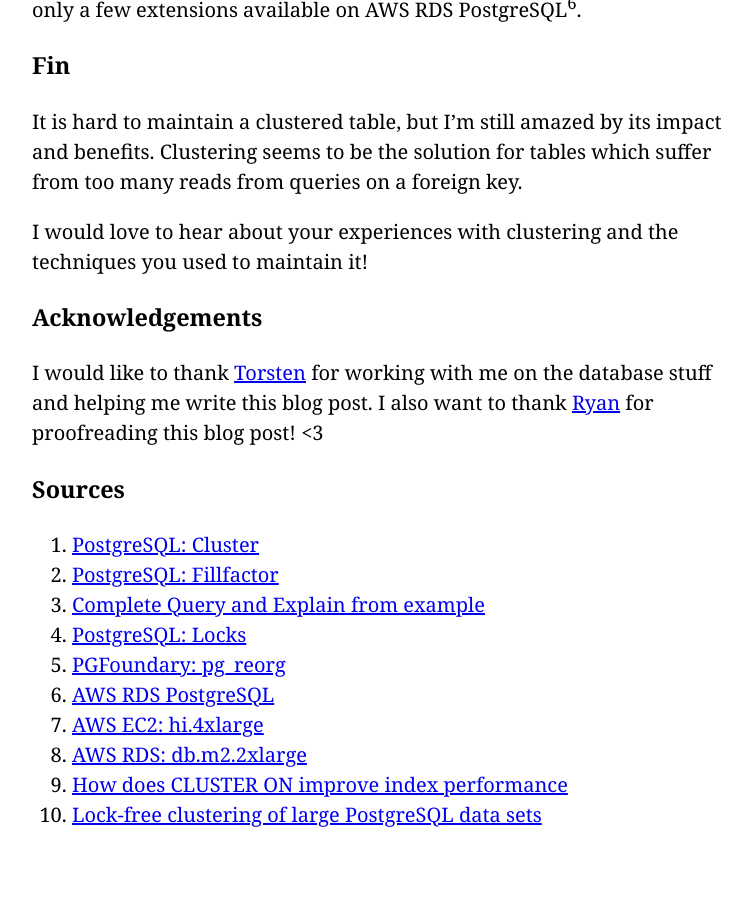
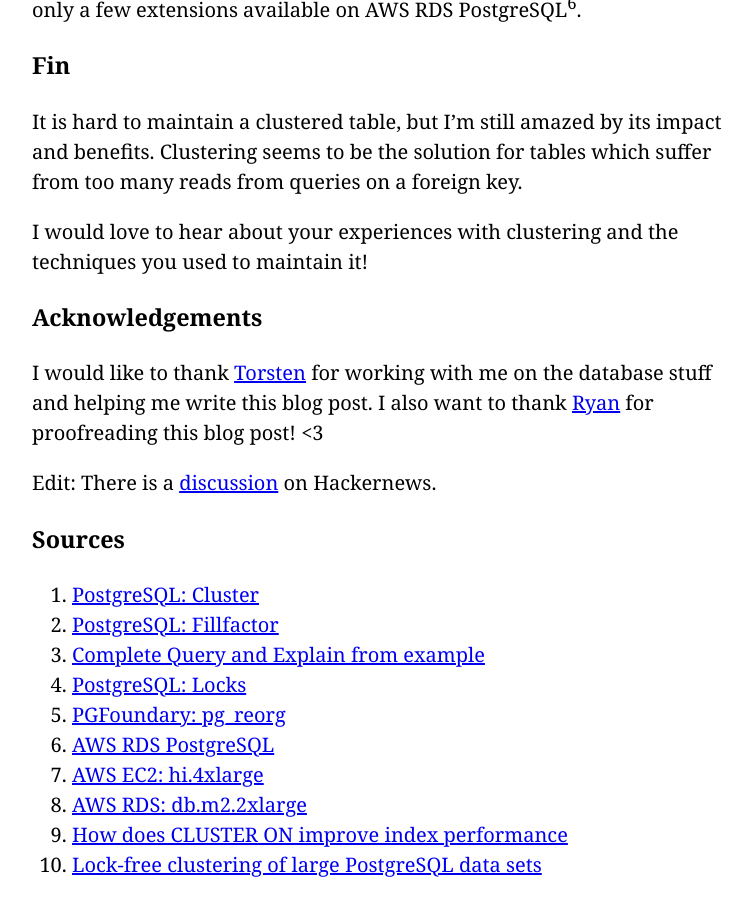
Before and after one commit to hanshasselberg/i0rek.github.io, a Jekyll site: the page built from _posts/2014-03-25-postgresql_cluster.markdown, in a window 1280 px wide and 900 px high, scrolled down 3530 px. Shown: the whole window, without its empty margins (258-1010 px from the left). Built offline with Jekyll 4.4.1, drawn with Linux system fonts in a browser that asks for light colours; Markdown is read by kramdown in place of the engine named in the settings; comment, search, counter and statistics services are not loaded; before the commit the page ends 4380 px from its top, so only the background shows below that.

Commit message:
add hackernews link.

```diff
--- a/_posts/2014-03-25-postgresql_cluster.markdown
+++ b/_posts/2014-03-25-postgresql_cluster.markdown
@@ -94,6 +94,9 @@ I would love to hear about your experiences with clustering and the techniques y
 
 I would like to thank [Torsten](http://torsten.io) for working with me on the database stuff and helping me write this blog post. I also want to thank [Ryan](http://rylev.github.io/words/) for proofreading this blog post! <3
 
+
+Edit: There is a [discussion](https://news.ycombinator.com/item?id=7464749) on Hackernews.
+
 ### Sources
 
 1. [PostgreSQL: Cluster](http://www.postgresql.org/docs/9.3/static/sql-cluster.html)
```
